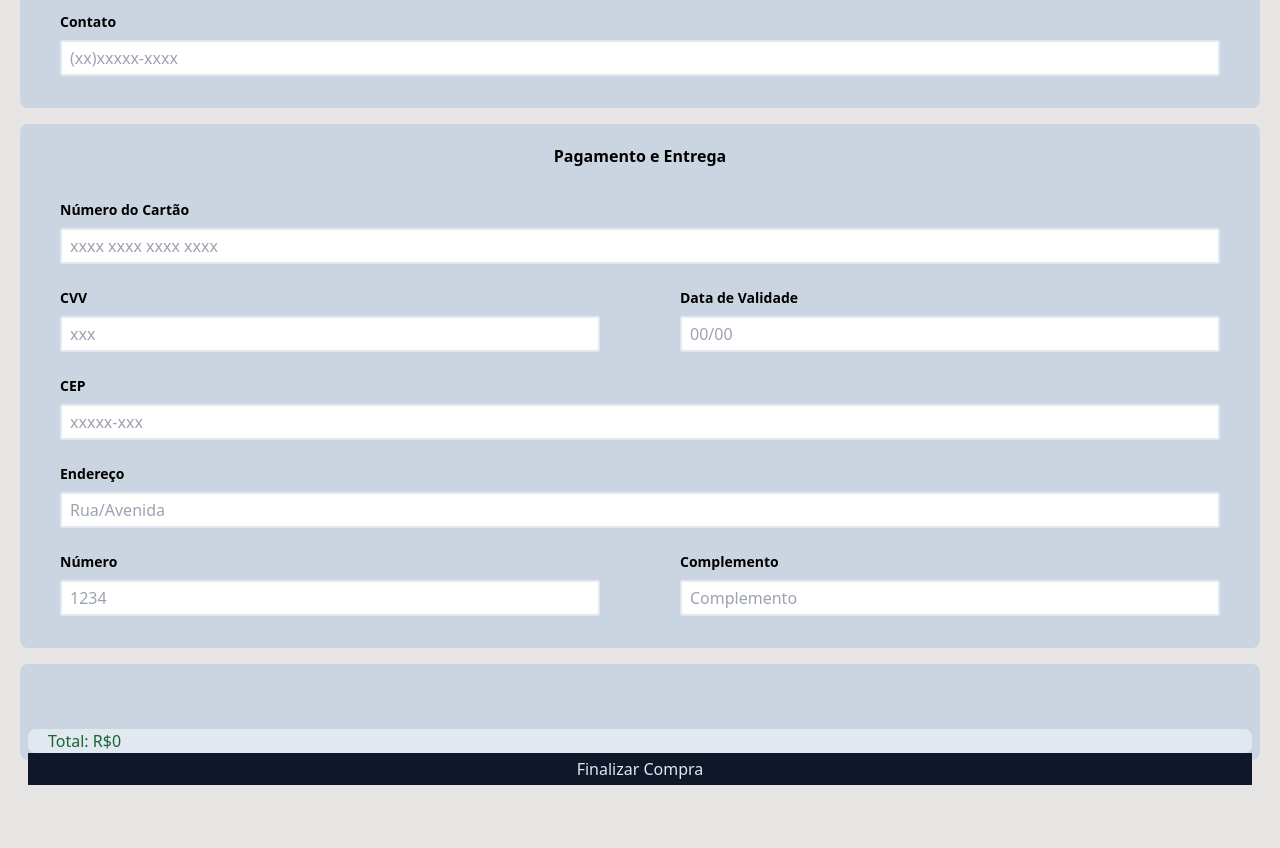
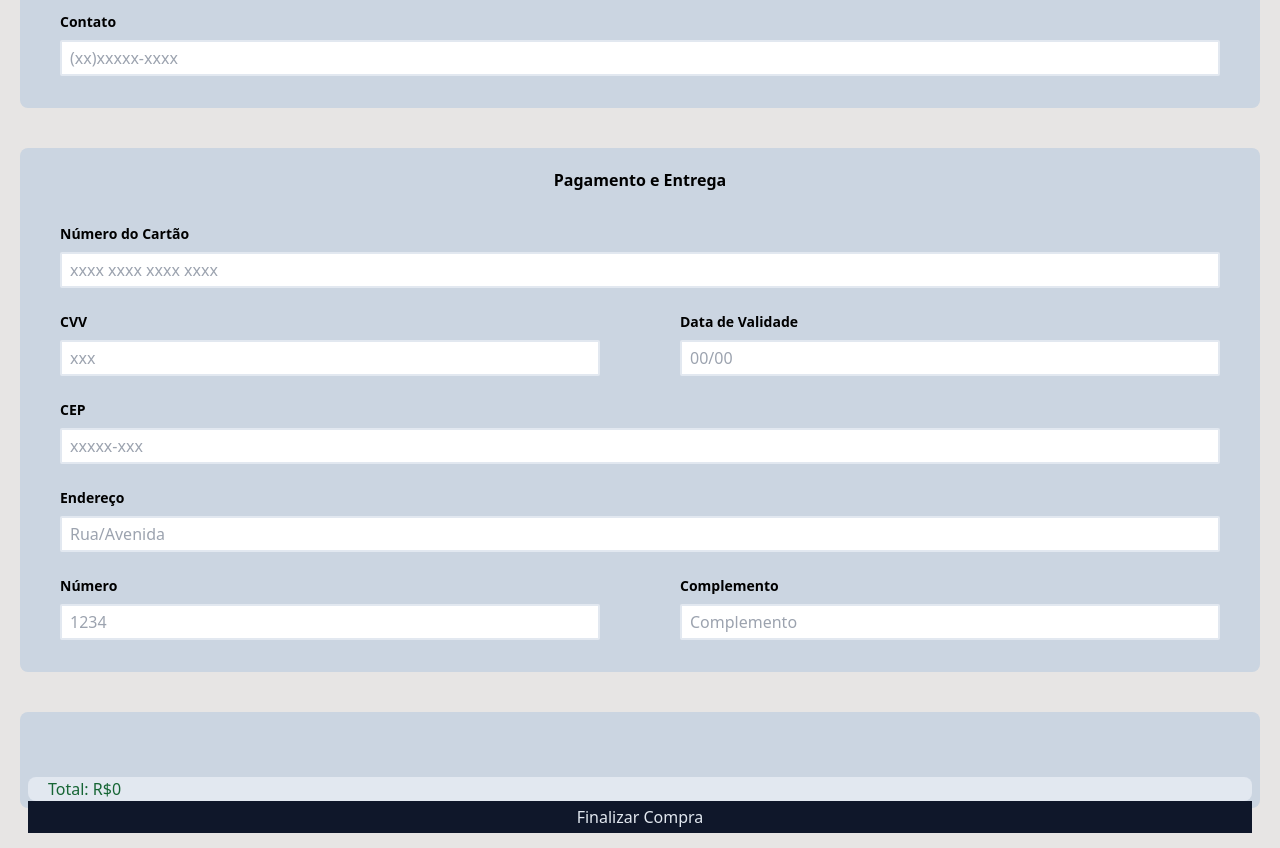
Before and after one commit to bluee-bluue/IntensivaoJavaScript, a website built with Vite: page checkout.html in a window 1280 px wide. Shown: the part 360-1208 px from the top of the page. Before the commit the page ends 1160 px from the top, so only its background shows below. Built offline with nearby package versions, Linux system fonts and the light colour scheme.

Commit message:
Atualização checkout.html

```diff
--- a/checkout.html
+++ b/checkout.html
@@ -13,8 +13,8 @@
         <img class="h-12" src="./assets/logo/hashtag.svg" alt="Logo do Magazine Hashtag."/>
     </a>
     </header>
-    <form class="flex flex-wrap justify-center max-w-screen-2xl px-5 gap-4 py-10 grow">
-        <section id="dados-usuario" class="w-full justify-center bg-slate-300 rounded-lg py-5">
+    <form class="flex flex-col max-w-screen-2xl px-5 gap-10 py-10">
+        <section id="dados-usuario" class="w-full bg-slate-300 rounded-lg py-5">
             <p class="mb-5 text-center font-bold">Dados Pessoais</p>
             <div class="flex flex-col px-10 py-3">
                 <label for="nome" class="font-bold text-sm mb-2">Nome Completo</label>
@@ -29,7 +29,7 @@
                 <input type="tel" id="tel" class="rounded-sm px-2 border-2 border-slate-200 py-1" placeholder="(xx)xxxxx-xxxx" />
             </div>
         </section>
-        <section id="pagamento-entrega" class="w-full justify-center bg-slate-300 rounded-lg py-5">
+        <section id="pagamento-entrega" class="w-full bg-slate-300 rounded-lg py-5">
             <p class="mb-5 text-center font-bold">Pagamento e Entrega</p>
             <div class="flex flex-col px-10 py-3">
                 <label for="numero-cartao" class="font-bold text-sm mb-2">Número do Cartão</label>
@@ -64,7 +64,7 @@
                 </div>
             </div>
         </section>
-        <section id="produtos-checkout" class="w-full justify-center bg-slate-300 rounded-lg py-5">
+        <section id="produtos-checkout" class="w-full bg-slate-300 rounded-lg py-5">
             <section id="container-produto-checkout" class="h-4/5 overflow-y-auto px-2 flex flex-col items-center"></section>
             <section id="celula-checkout" class="flex flex-col px-2 1/5 justify-around">
                 <p id="preco-total" class="bg-slate-200 text-green-800 rounded-lg pl-5">Total: R$0</p>
```
Also changed, not shown: dist/checkout.html, dist/index.html, dist/pedidos.html, 10 other files.
